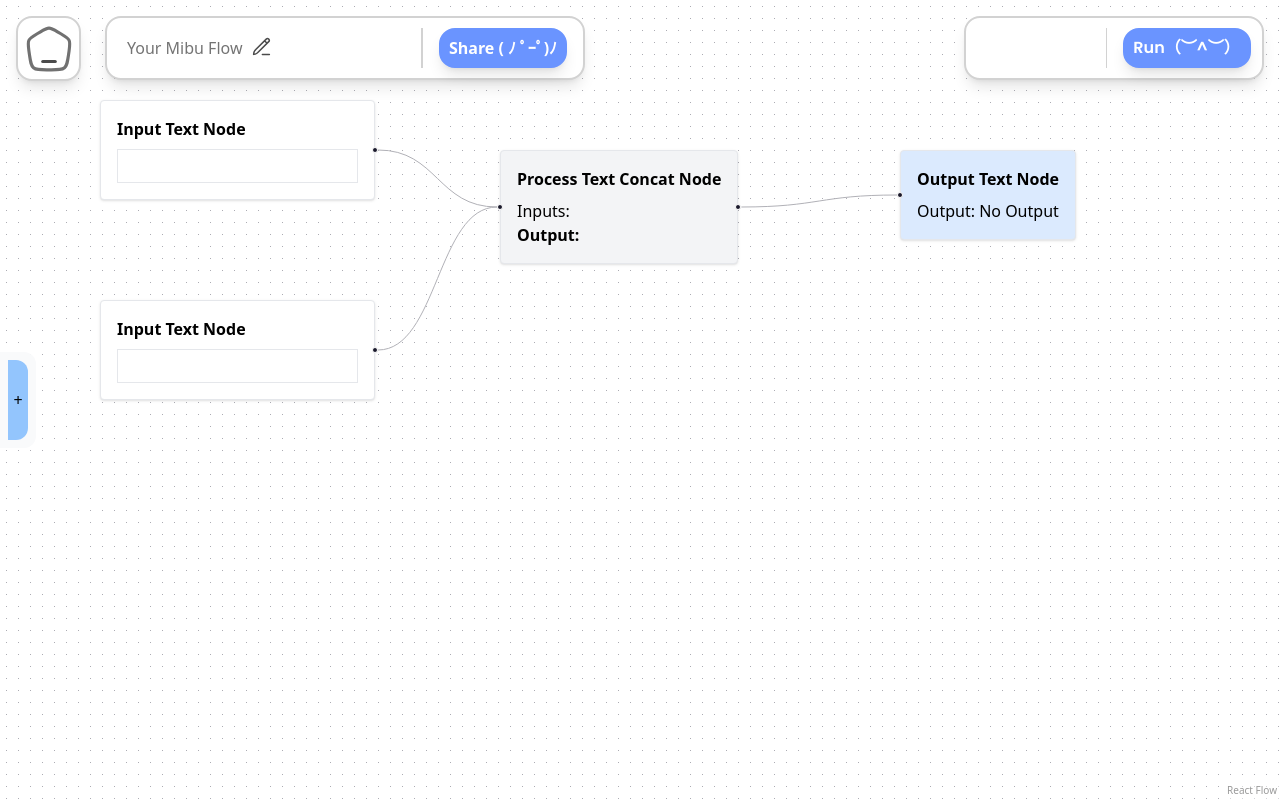
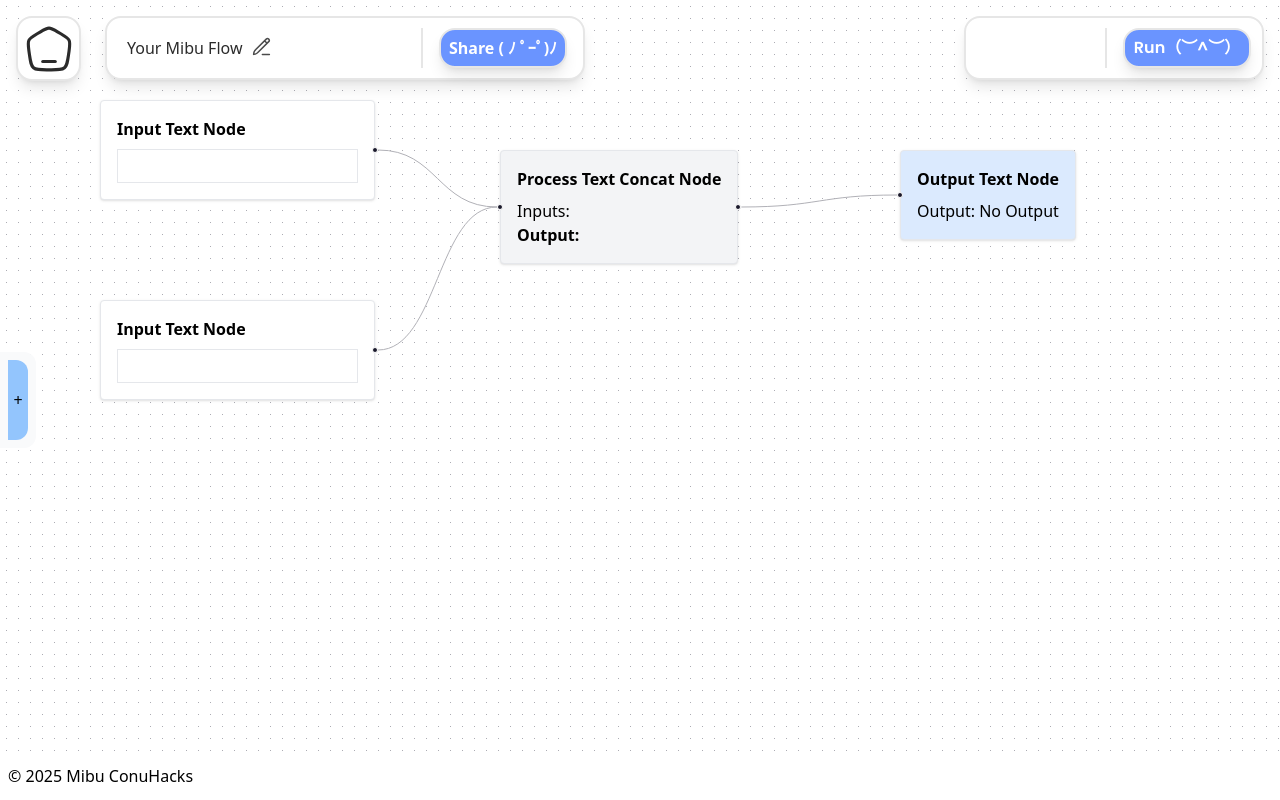
Before and after one commit to mibu-ai/mibu-flow, a React (Vite) app in the folder fe/: page /edit in a window 1280 px wide. Built offline with nearby package versions, Linux system fonts and the light colour scheme.

Commit message:
added footer, moved buttons around

```diff
--- a/fe/src/components/Automate.jsx
+++ b/fe/src/components/Automate.jsx
@@ -11,9 +11,9 @@ const Automate = ({ onClick }) => {
 
     return (
         <>
-            <div className="shadow-lg h-16 bg-white w-[300px] rounded-2xl border-2 text-custom-blue font-Poppins font-medium border-border-gray flex items-center justify-center text-left">
+            <div className="shadow-lg h-16 bg-white w-[300px] rounded-2xl border-2 text-custom-blue font-Poppins font-medium border-custom-border flex items-center justify-center text-left">
                 <h1></h1>
-                <div className="w-px h-10 w-[2px] bg-border-gray mx-4 ml-32"></div>
+                <div className="h-10 w-[2px] bg-custom-border mx-4 ml-32"></div>
                 { isSignedInPage ? <SignInBtn/> : <RunBtn onClick={onClick}/> }
             </div>
         </>
--- a/fe/src/components/FlowBar.jsx
+++ b/fe/src/components/FlowBar.jsx
@@ -2,14 +2,14 @@ import ShareBtn from "./buttons/ShareBtn";
 const FlowBar = () => {
     return (
         <>
-            <div className='shadow-lg bg-white w-[480px] h-16 rounded-2xl border-2 text-[#747474] font-Poppins font-medium border-border-gray flex items-center justify-center text-left'>
+            <div className='shadow-lg bg-white w-[480px] h-16 rounded-2xl border-2 text-[#2b2b2b] font-Poppins font-medium border-custom-border flex items-center justify-center text-left'>
                 <div className="flex w-[150px] ml-4">
                     <h2 className="">Your Mibu Flow</h2>
                     <svg className="ml-2" width="21" height="21" viewBox="0 0 21 21" fill="none" xmlns="http://www.w3.org/2000/svg">
                         <path d="M13.5623 4.81309L16.0372 7.28796M11.375 18.375H18.375M2.625 18.3754L2.66652 18.0848C2.81344 17.0563 2.8869 16.5421 3.054 16.0619C3.20228 15.636 3.40483 15.2309 3.65668 14.8566C3.94048 14.4349 4.30779 14.0676 5.0424 13.333L15.2344 3.14098C15.9178 2.45757 17.0258 2.45756 17.7093 3.14098C18.3927 3.8244 18.3927 4.93244 17.7093 5.61585L7.33026 15.9948C6.66382 16.6613 6.3306 16.9945 5.95105 17.2596C5.61416 17.4948 5.25081 17.6896 4.86848 17.8401C4.43775 18.0096 3.97578 18.1028 3.05194 18.2893L2.625 18.3754Z" stroke="#4B4B4B" strokeWidth="1.5" strokeLinecap="round" strokeLinejoin="round"/>
                     </svg>
                 </div>
-                <div className="h-10 w-[2px] bg-border-gray mx-4 ml-36"></div>
+                <div className="h-10 w-[2px] bg-custom-border mx-4 ml-36"></div>
                 <div className="w-[140px]">
                     <ShareBtn />
                 </div>
--- /dev/null
+++ b/fe/src/components/Footer.jsx
@@ -0,0 +1,8 @@
+const Footer = () => {
+    return (
+        <footer className="bg-white text-black px-2  h-12 items-center flex fixed left-0 bottom-0 w-screen">
+            <p>&copy; {new Date().getFullYear()} Mibu ConuHacks</p>
+        </footer>
+    );
+};
+export default Footer;
--- a/fe/src/components/HomeElement.jsx
+++ b/fe/src/components/HomeElement.jsx
@@ -2,10 +2,10 @@
 const HomeElement = () => {
     return (
         <>
-            <div className='shadow-lg bg-white w-[65px] h-[65px] rounded-2xl border-2 border-border-gray flex items-center justify-center hover:cursor-pointer active:opacity-[80%]'>
+            <div className='shadow-lg bg-white w-[65px] h-[65px] rounded-2xl border-2 border-custom-border flex items-center justify-center hover:cursor-pointer active:opacity-[80%]'>
                 <svg width="50" height="50" viewBox="0 0 60 60" fill="none" xmlns="http://www.w3.org/2000/svg">
-                    <path d="M5.91017 32.3948C4.96157 25.802 4.48727 22.5057 5.83842 19.6874C7.18957 16.869 10.0655 15.1559 15.8173 11.7295L19.2794 9.66717C24.5026 6.55572 27.1142 5 30 5C32.8857 5 35.4975 6.55572 40.7205 9.66717L44.1827 11.7295C49.9345 15.1559 52.8105 16.869 54.1615 19.6874C55.5127 22.5057 55.0385 25.802 54.0897 32.3948L53.393 37.238C52.1742 45.7067 51.565 49.941 48.6275 52.4705C45.6897 55 41.3815 55 32.7652 55H27.2347C18.6184 55 14.3102 55 11.3726 52.4705C8.43489 49.941 7.82562 45.7067 6.60709 37.238L5.91017 32.3948Z" stroke="#717171" strokeWidth="3.75"/>
-                    <path d="M37.5 45H22.5" stroke="#4B4B4B" strokeWidth="3.75" strokeLinecap="round"/>
+                    <path d="M5.91017 32.3948C4.96157 25.802 4.48727 22.5057 5.83842 19.6874C7.18957 16.869 10.0655 15.1559 15.8173 11.7295L19.2794 9.66717C24.5026 6.55572 27.1142 5 30 5C32.8857 5 35.4975 6.55572 40.7205 9.66717L44.1827 11.7295C49.9345 15.1559 52.8105 16.869 54.1615 19.6874C55.5127 22.5057 55.0385 25.802 54.0897 32.3948L53.393 37.238C52.1742 45.7067 51.565 49.941 48.6275 52.4705C45.6897 55 41.3815 55 32.7652 55H27.2347C18.6184 55 14.3102 55 11.3726 52.4705C8.43489 49.941 7.82562 45.7067 6.60709 37.238L5.91017 32.3948Z" stroke="#2b2b2b" strokeWidth="3.75"/>
+                    <path d="M37.5 45H22.5" stroke="#2b2b2b" strokeWidth="3.75" strokeLinecap="round"/>
                 </svg>
             </div>
         </>
--- a/fe/src/components/buttons/GetStartedBtn.jsx
+++ b/fe/src/components/buttons/GetStartedBtn.jsx
@@ -4,7 +4,7 @@ const GetStartedBtn = () => {
     return (
         <>
             <Link to="/edit">
-                <button className="active:opacity-[100%] hover:opacity-[80%] font-harabara text-custom-blue mt-8 bg-white text-[20px] border border-[2px] border-custom-blue py-3 px-8 rounded-2xl">
+                <button className="active:opacity-[100%] hover:opacity-[80%] font-harabara text-custom-blue mt-8 bg-white text-[20px] border border-[2px] border-custom-border py-3 px-8 rounded-2xl">
                     <h2>Get Started</h2>
                 </button>
             </Link>
--- a/fe/src/components/buttons/RunBtn.jsx
+++ b/fe/src/components/buttons/RunBtn.jsx
@@ -3,7 +3,7 @@ import PropTypes from 'prop-types';
 const RunBtn = ({ onClick }) => {
     return (
         <div
-            className="hover:cursor-pointer text-white bg-custom-blue active:opacity-[80%] font-poppins w-32 h-10 rounded-2xl font-semibold border-2 border-custom-blue flex items-center justify-center shadow-lg select-none"
+            className="hover:cursor-pointer text-white bg-custom-blue active:opacity-[80%] font-poppins w-32 h-10 rounded-2xl font-semibold border-2 border-custom-border flex items-center justify-center shadow-lg select-none"
             onClick={onClick}
         >
             <h2>Run（︶^︶）</h2>
--- a/fe/src/components/buttons/ShareBtn.jsx
+++ b/fe/src/components/buttons/ShareBtn.jsx
@@ -1,6 +1,6 @@
 const ShareBtn = () => {
     return (
-        <div className="hover:cursor-pointer text-white bg-custom-blue active:opacity-[80%] w-32 h-10 rounded-2xl font-semibold border-2 border-custom-blue flex items-center justify-center shadow-lg select-none">
+        <div className="hover:cursor-pointer text-white bg-custom-blue active:opacity-[80%] w-32 h-10 rounded-2xl font-semibold border-2 border-custom-border flex items-center justify-center shadow-lg select-none">
             <h2>Share ( ﾉ ﾟｰﾟ)ﾉ</h2>
         </div>
     );
--- a/fe/src/components/buttons/SignInBtn.jsx
+++ b/fe/src/components/buttons/SignInBtn.jsx
@@ -1,6 +1,6 @@
 const SignInBtn = () => {
     return (
-        <div className="hover:cursor-pointer active:opacity-[80%] w-32 h-10 rounded-2xl font-semibold border-2 border-custom-blue flex items-center justify-center shadow-lg select-none">
+        <div className="hover:cursor-pointer active:opacity-[80%] w-32 h-10 rounded-2xl font-semibold border-2 border-custom-border flex items-center justify-center shadow-lg select-none">
             <h2>Sign In</h2>
         </div>
     );
--- a/fe/src/pages/Editor.jsx
+++ b/fe/src/pages/Editor.jsx
@@ -1,4 +1,4 @@
-import React, { useCallback, useState } from 'react';
+import { useCallback, useState } from 'react';
 import { ReactFlow, useNodesState, useEdgesState, addEdge, Background } from '@xyflow/react';
 import '@xyflow/react/dist/style.css';
 
@@ -6,6 +6,7 @@ import Sidebar from '../components/Sidebar';
 import Automate from '../components/Automate';
 import HomeElement from '../components/HomeElement';
 import FlowBar from '../components/FlowBar';
+import Footer from '../components/Footer';
 
 import InputText from '../components/nodes/input/InputText';
 import ProcessTextConcat from '../components/nodes/process/ProcessTextConcat';
@@ -87,6 +88,8 @@ export default function Editor() {
             >
                 <Background variant="dots" gap={12} size={1} />
             </ReactFlow>
+            <Footer/>
+
         </div>
     );
 }
--- a/fe/src/pages/Home.jsx
+++ b/fe/src/pages/Home.jsx
@@ -1,7 +1,6 @@
 import Automate from '../components/Automate';
 import SplitText from "../components/text/SplitText";
 import GetStartedBtn from '../components/buttons/GetStartedBtn';
-
 export default function Home() {
     return (
         <div className="h-screen w-screen bg-custom-bg bg-cover bg-center flex flex-col items-center justify-center">
--- a/fe/tailwind.config.js
+++ b/fe/tailwind.config.js
@@ -7,8 +7,8 @@ export default {
     theme: {
         extend: {
             colors: {
-                'border-gray': '#D2D2D2',
                 'custom-blue': '#6A94FF',
+                'custom-border': '#E6E6E6',
             },
             fontFamily: {
                 poppins: ['Poppins', 'sans-serif'],
```
